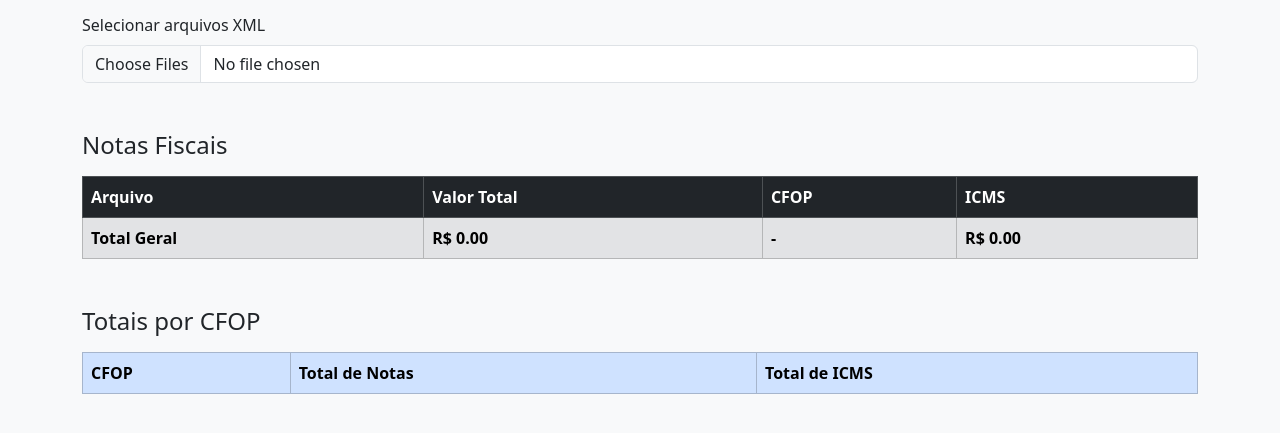
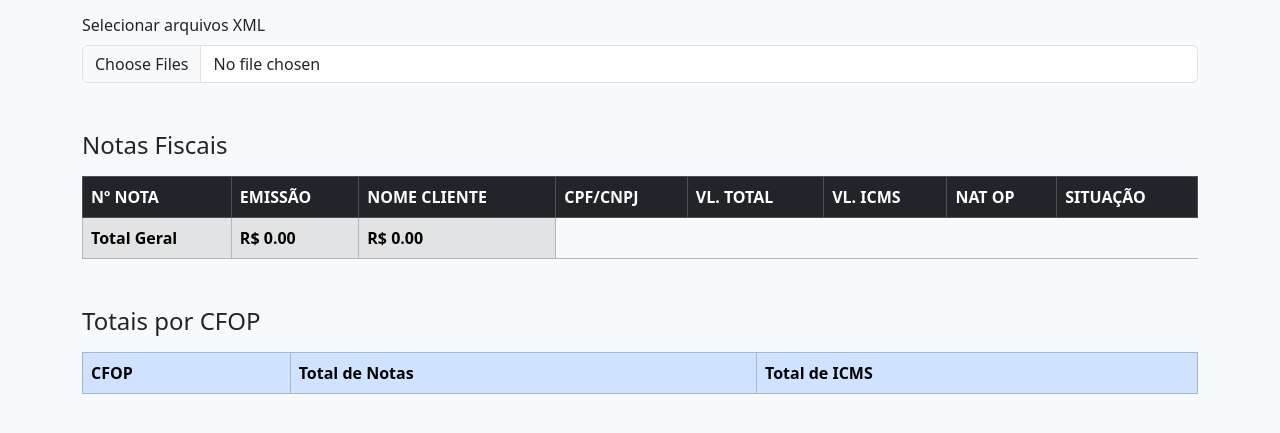
Before and after one commit to edielson2020/contadordexml, a plain HTML site: page index.html in a window 1280 px wide. Shown: the part 161-594 px from the top of the page. Drawn offline with nearby package versions, Linux system fonts and the light colour scheme.

Commit message:
Versao otimizada

```diff
--- a/index.html
+++ b/index.html
@@ -47,10 +47,14 @@
     <table class="table table-striped table-bordered mt-3 cabecalho-tabela">
       <thead class="table-dark">
         <tr>
-          <th>Arquivo</th>
-          <th>Valor Total</th>
-          <th>CFOP</th>
-          <th>ICMS</th>
+          <th>Nº NOTA</th>
+          <th>EMISSÃO</th>
+          <th>NOME CLIENTE</th>
+          <th>CPF/CNPJ</th>
+          <th>VL. TOTAL</th>
+          <th>VL. ICMS</th>
+          <th>NAT OP</th>
+          <th>SITUAÇÃO</th>
         </tr>
       </thead>
       <tbody id="tabelaNotas"></tbody>
@@ -58,7 +62,6 @@
         <tr>
           <td>Total Geral</td>
           <td id="totalValor">R$ 0.00</td>
-          <td>-</td>
           <td id="totalICMS">R$ 0.00</td>
         </tr>
       </tfoot>
```
